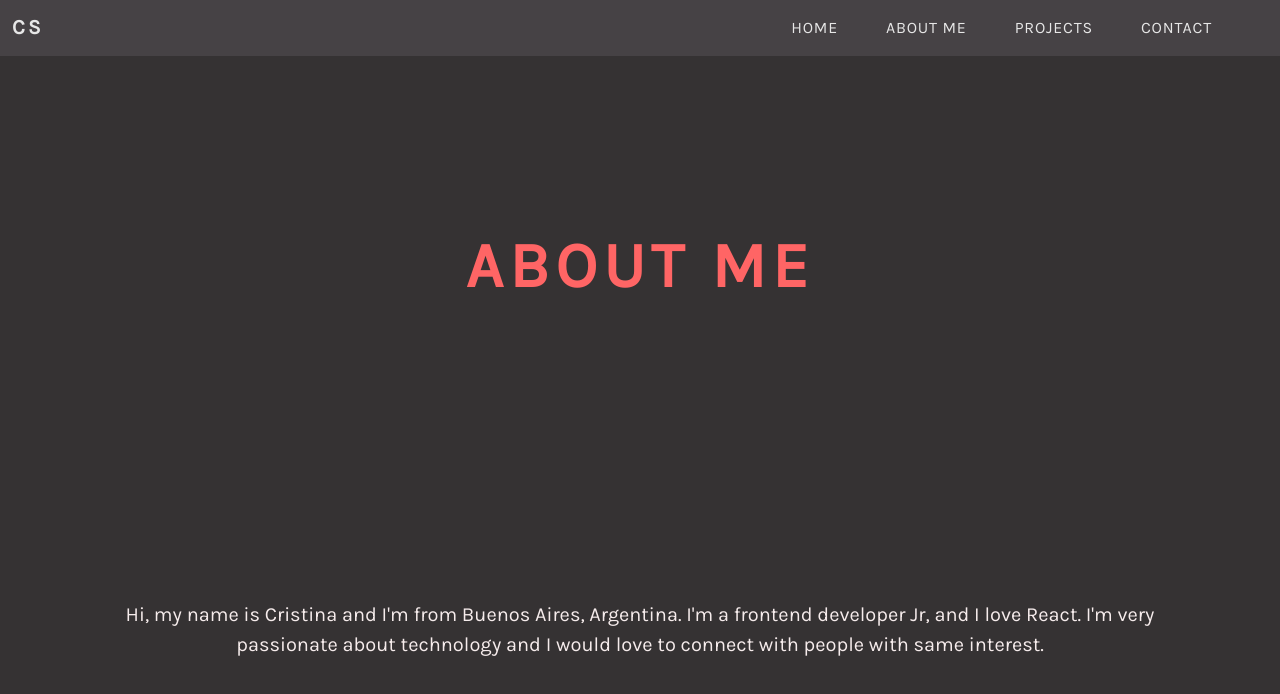
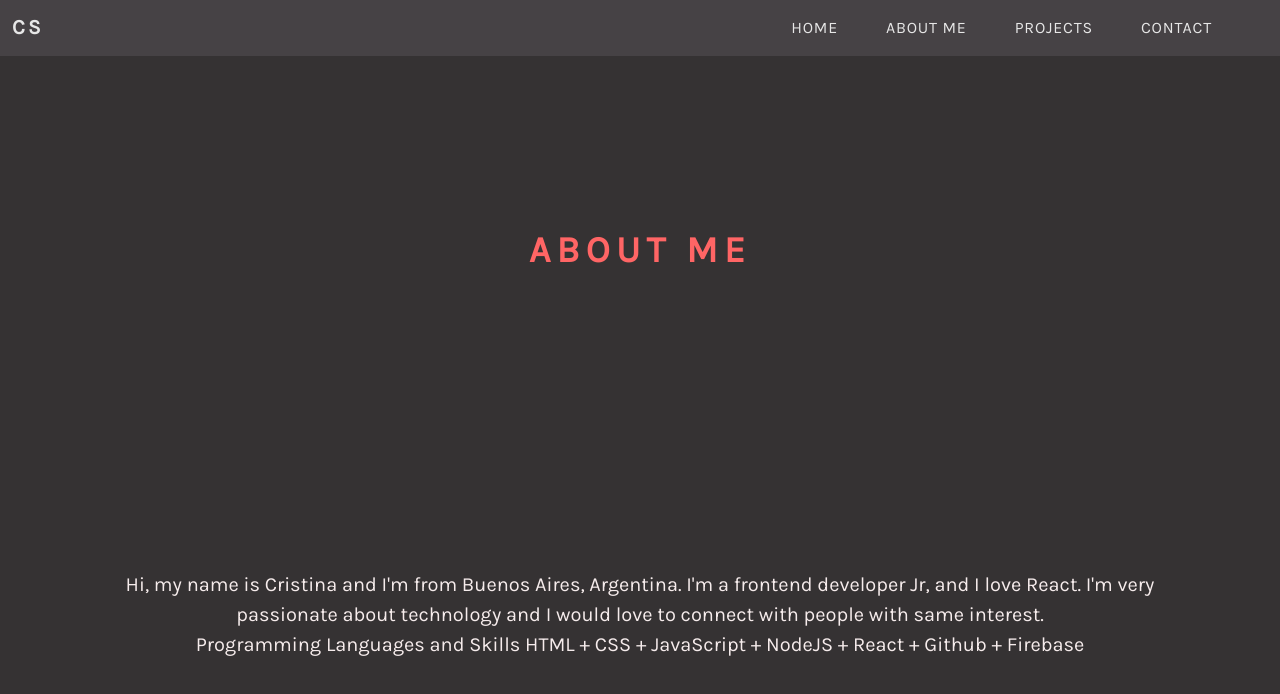
Before and after one commit to shimy8617/portfolio, a React (Create React App) app: page /about in a window 1280 px wide. Shown: the top 694 px of the page. Built offline with nearby package versions, Linux system fonts and the light colour scheme; no server answers.

Commit message:
portfolio

```diff
--- a/src/routes/about/about.jsx
+++ b/src/routes/about/about.jsx
@@ -1,5 +1,3 @@
-import profile from "../../assets/profile.jpg";
-
 import "./about.css";
 
 export const About = () => {
@@ -7,11 +5,15 @@ export const About = () => {
     <div className="containerAbout">
       <div className="container text-center">
         {/*<img src={profile} className="rounded mx-auto d-block" alt="profile" />*/}
-        <h2 className="display-3 fw-bolder">About Me</h2>
+        <h2>About Me</h2>
         <p className="lead">
           Hi, my name is Cristina and I'm from Buenos Aires, Argentina. I'm a
           frontend developer Jr, and I love React. I'm very passionate about
           technology and I would love to connect with people with same interest.
+          <br />
+          Programming Languages and Skills <b>HTML</b> + <b>CSS</b> +
+          <b> JavaScript</b> + <b>NodeJS</b> + <b>React</b> + <b>Github</b> +{" "}
+          <b>Firebase</b>
         </p>
       </div>
     </div>
```
